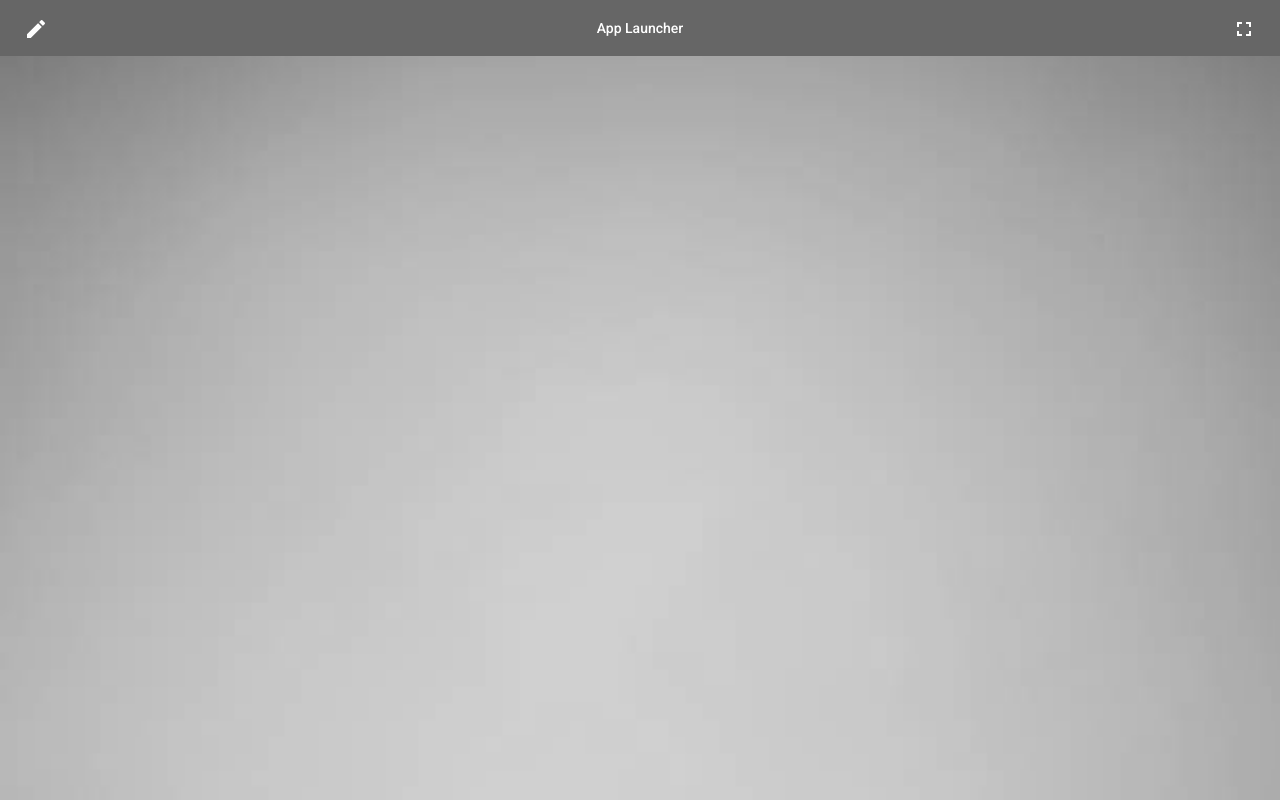
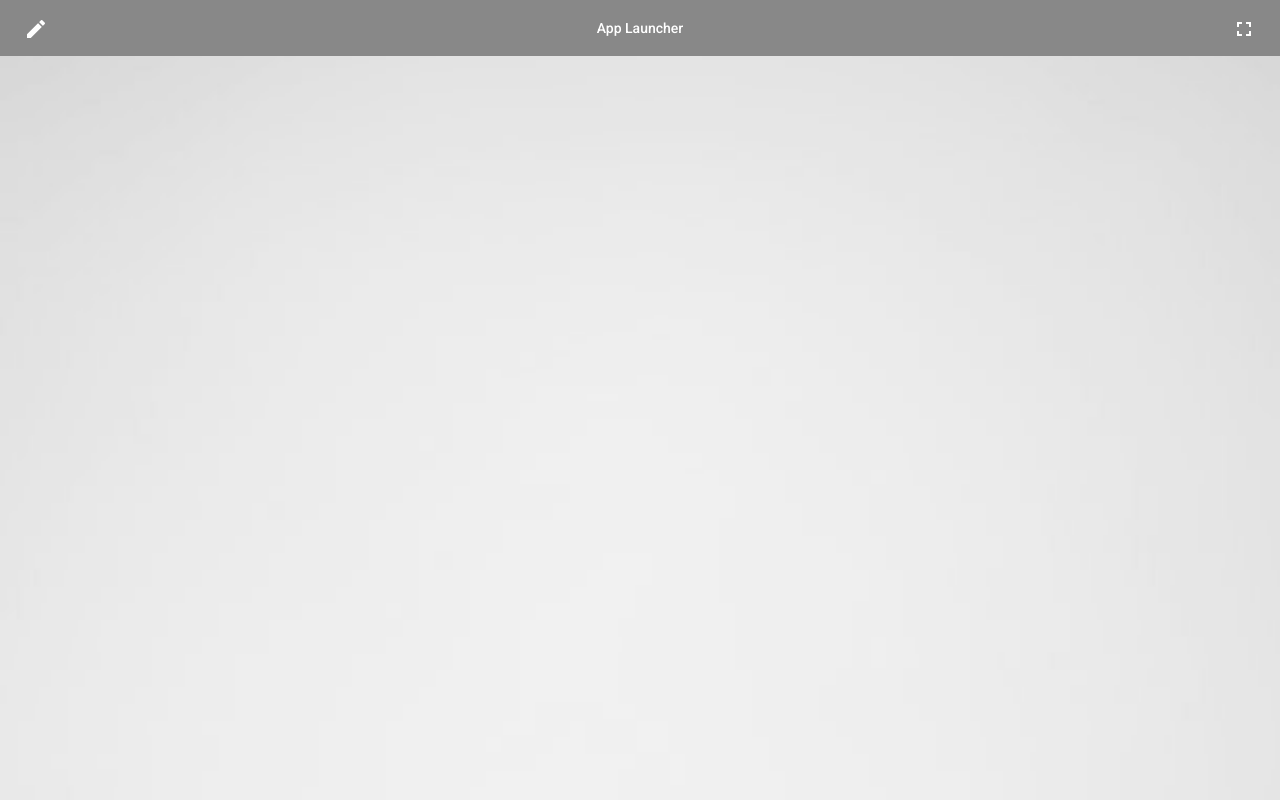
Before and after one commit to potpiejimmy/applauncher, an Angular app: page / in a window 1280 px wide. Built offline with nearby package versions, Linux system fonts and the light colour scheme.

Commit message:
brighter colors

```diff
--- a/src/app/app.component.scss
+++ b/src/app/app.component.scss
@@ -1,5 +1,5 @@
 #titlebar {
-    background-color: #666;
+    background-color: #888;
     font-size: 14px;
     height: 56px;
     color: white;
```
Also changed, not shown: src/assets/bg.jpg.
